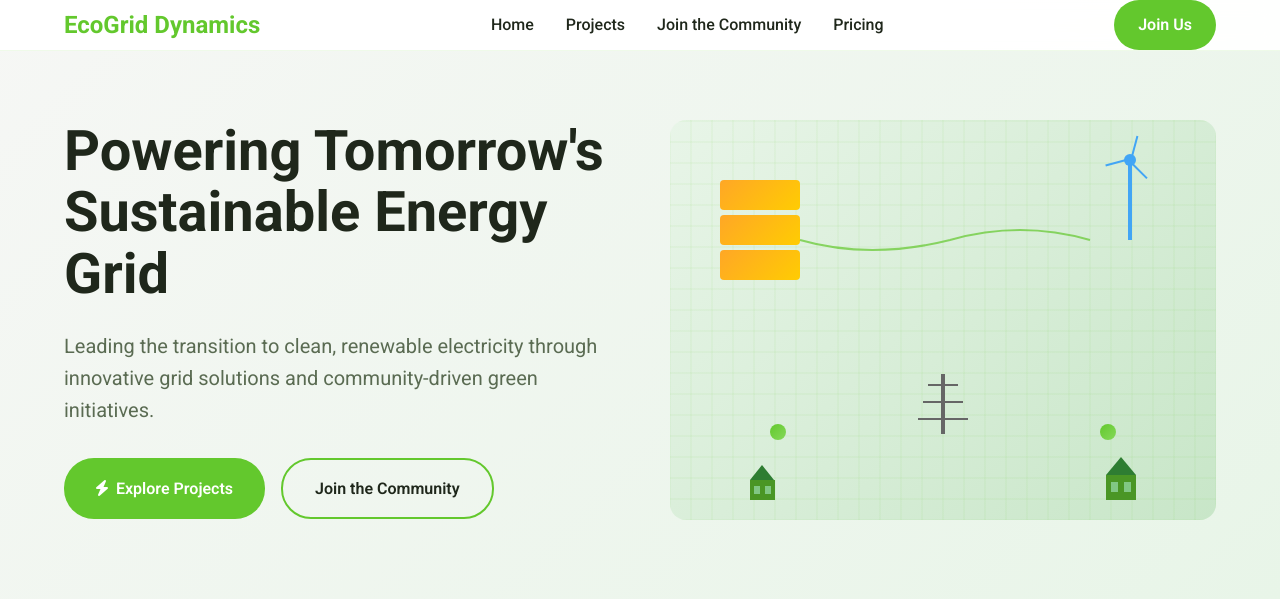
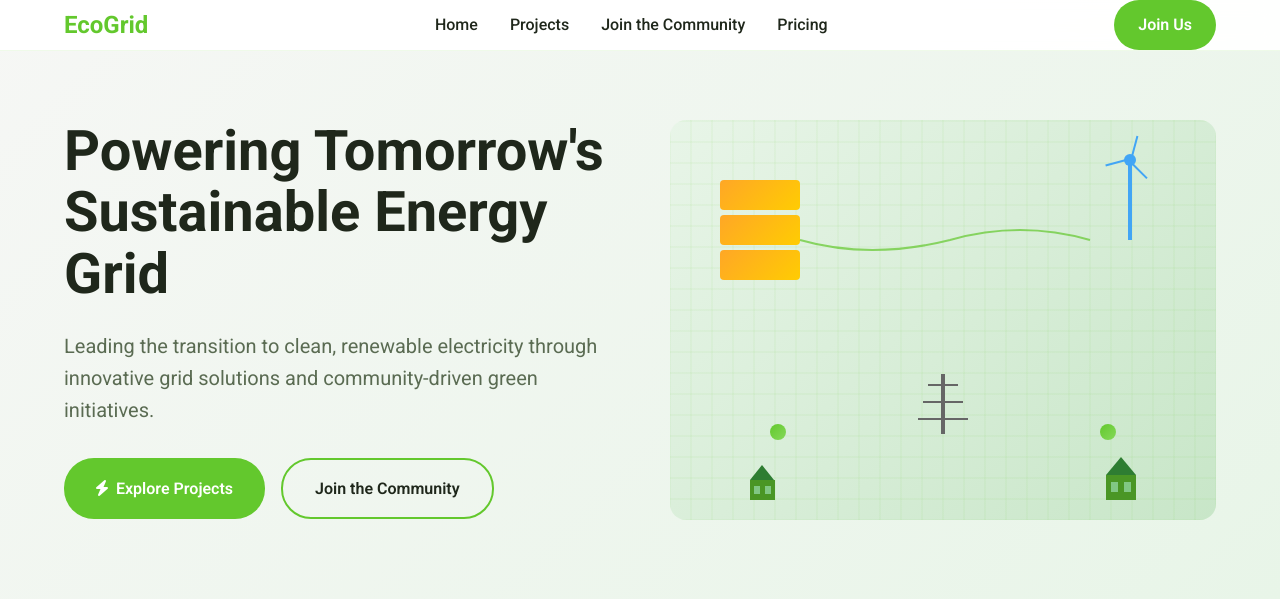
Before and after one commit to AWStechu/ecogrid-website-ohio, a Flask app: page / in a window 1280 px wide. Shown: the top 599 px of the page. Run offline with Flask 3, Linux system fonts and the light colour scheme.

Commit message:
Change background color to white and update logo name

```diff
--- a/templates/index.html
+++ b/templates/index.html
@@ -23,7 +23,7 @@
             font-family: 'Roboto', -apple-system, BlinkMacSystemFont, sans-serif;
             line-height: 1.6;
             color: var(--text-primary);
-            background: black;
+            background: white;
         }
 
         .container {
@@ -498,7 +498,7 @@
 <body>
     <header>
         <nav class="container">
-            <div class="logo"> EcoGrid Dynamics </div>
+            <div class="logo"> EcoGrid </div>
             <ul class="nav-links">
                 <li><a href="/">Home</a></li>
                 <li><a href="/projects">Projects</a></li>
```
